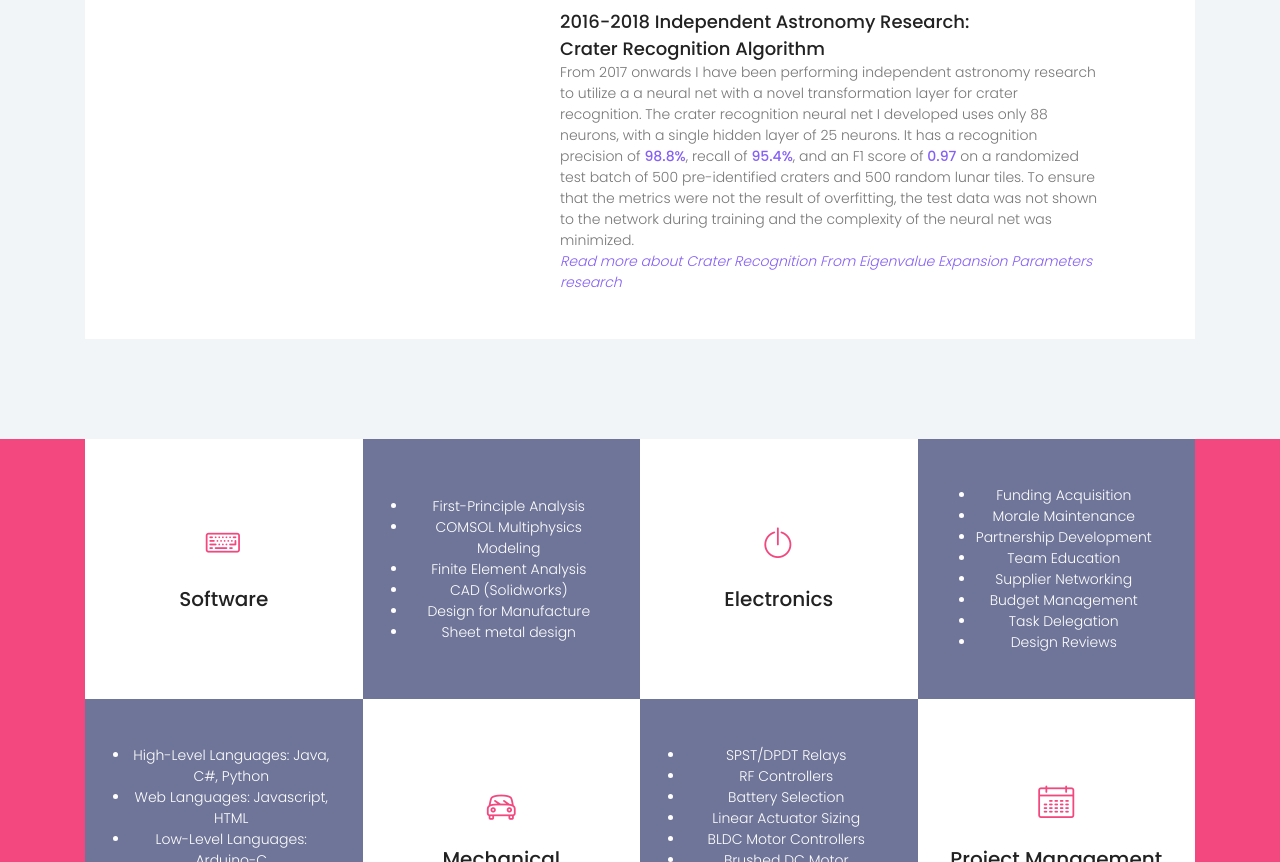
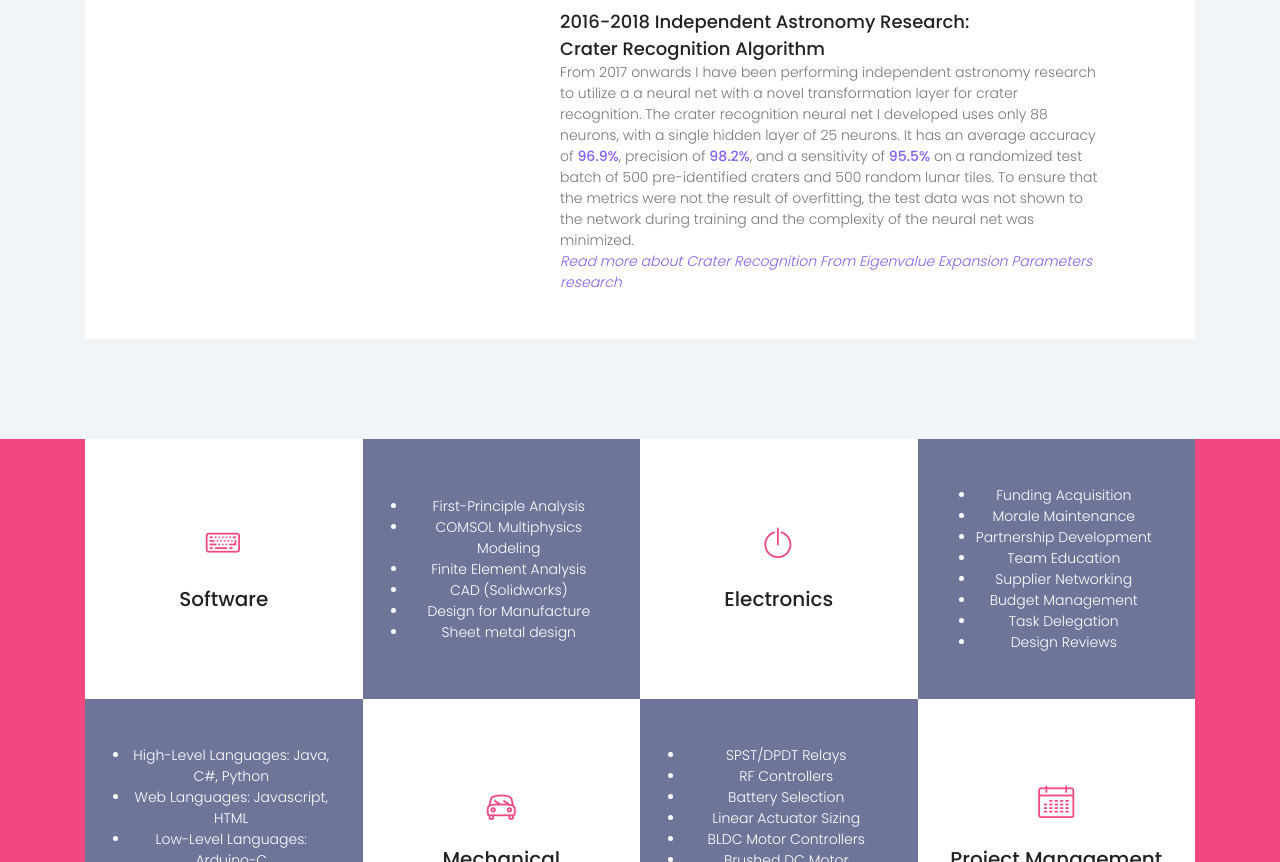
Before and after one commit to aharris1/aharris1.github.io, a plain HTML site: page index.html in a window 1280 px wide. Shown: the part 2346-3208 px from the top of the page. Drawn offline with nearby package versions, Linux system fonts and the light colour scheme.

Commit message:
Fixed crater recognition algorithm section

```diff
--- a/index.html
+++ b/index.html
@@ -208,8 +208,9 @@
 									<p>From 2017 onwards I have been performing independent astronomy research to utilize
 										a a neural net with a novel transformation layer
 										for crater recognition. The crater recognition neural net
-										I developed uses only 88 neurons, with a single hidden layer of 25 neurons. It has a recognition precision of <b>98.8%</b>, recall of <b>95.4%</b>, and
-										an F1 score of <b>0.97</b> on a randomized test batch of 500 pre-identified craters and 500 random lunar tiles. To ensure
+										I developed uses only 88 neurons, with a single hidden layer of 25 neurons. It has an average accuracy of
+										<b>96.9%</b>, precision of <b>98.2%</b>, and a sensitivity of <b>95.5%</b> on a randomized test batch of
+										500 pre-identified craters and 500 random lunar tiles. To ensure
 										that the metrics were not the result of overfitting, the test data was not shown to the network during training
 										and the complexity of the neural net was minimized.
 										<br>
```
